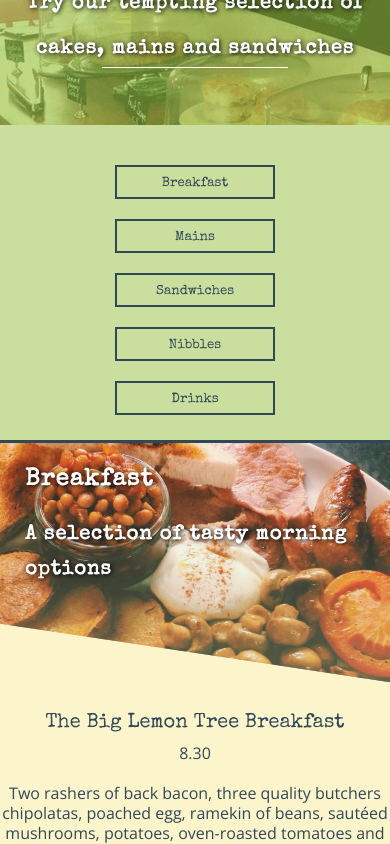
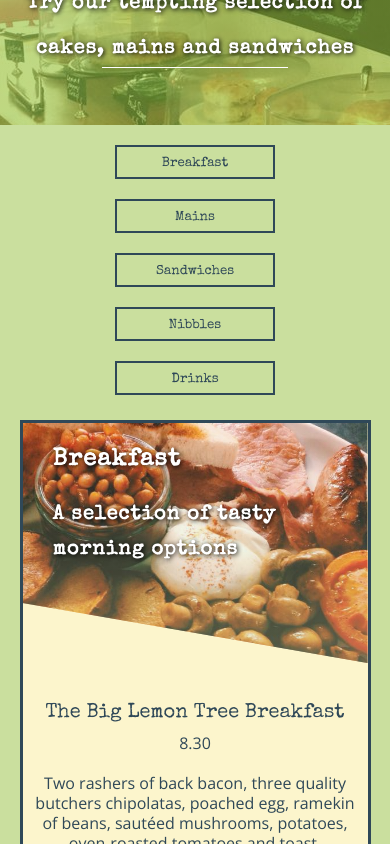
Before and after one commit to paul-duvall/lemon-tree, a website: page menu.html in a window 390 px wide. Shown: the part 440-1284 px from the top of the page. Drawn offline with nearby package versions, Linux system fonts and the light colour scheme.

Commit message:
Fix menu page layout issue on mobile view

```diff
--- a/sass/base/_layout.scss
+++ b/sass/base/_layout.scss
@@ -1,5 +1,5 @@
 .l-container {
-  padding: 3rem;
+  // padding: 3rem;
   margin: 0 auto;
   display: flex;
   flex-direction: column;
--- a/sass/components/_menu-page.scss
+++ b/sass/components/_menu-page.scss
@@ -7,6 +7,7 @@
   display: flex;
   flex-direction: column;
   padding-bottom: 1.5rem;
+  padding-top: 1rem;
 
   button {
     background: none;
@@ -55,6 +56,7 @@
 
   &__section-main {
     max-width: 100rem;
+    width: 90vw;
     border: 3px solid $colour-darker;
     margin-bottom: $size-larger;
     background-color: lighten($colour-secondary, 10%);
@@ -74,7 +76,9 @@
     color: $colour-darker;
     margin: 0 auto;
     margin-bottom: $size-larger;
-    width: 40rem;
+    max-width: 40rem;
+    min-width: 25rem;
+    padding: $size-medium;
     text-align: center;
 
     p {
@@ -183,6 +187,10 @@
      display: flex;
      flex-wrap: wrap;
     }
+
+    &__item {
+      width: 40rem;
+    }
   }
 }
 
@@ -196,6 +204,8 @@
     &__section-main {
       min-width: 100rem;
     }
+
+
   }
 
   .l-drinks-container {
```
Also changed, not shown: css/style.css.
